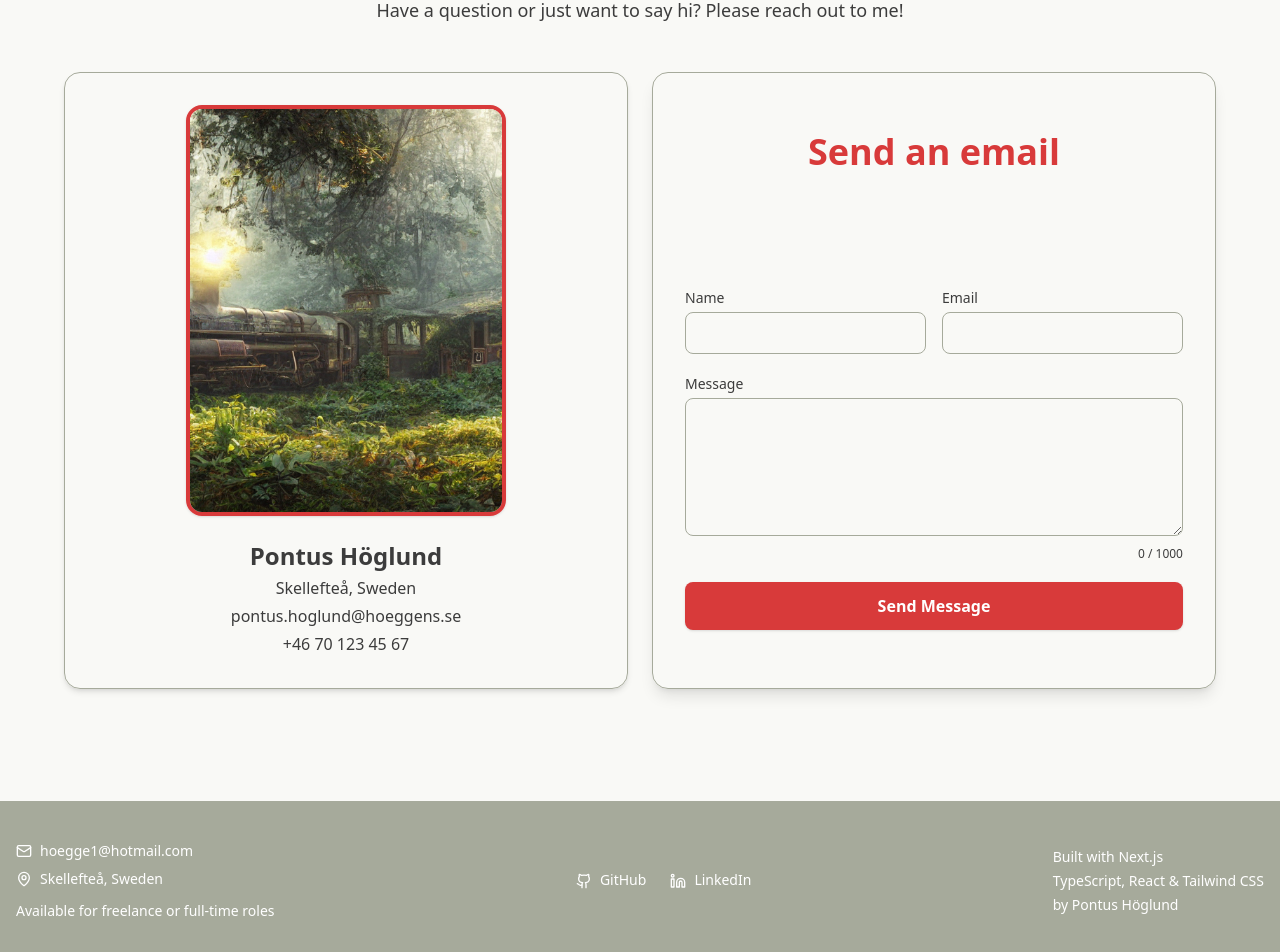
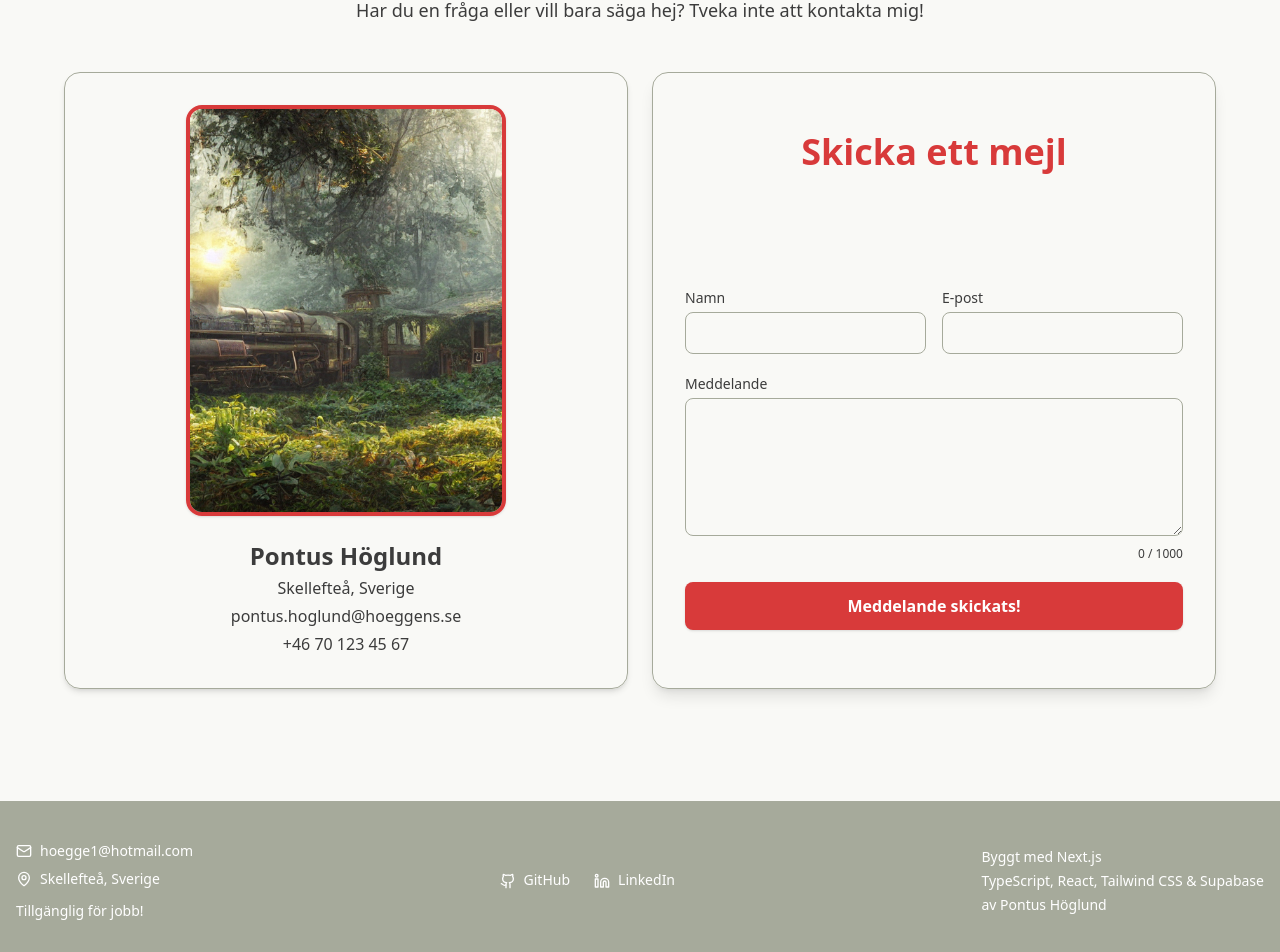
Before and after one commit to Hoeggens/Hoeggens.github.io, a Next.js app: page /contact in a window 1280 px wide. Shown: the part 172-1124 px from the top of the page. Built offline with nearby package versions, Linux system fonts and the light colour scheme; no server answers.

Commit message:
feat: Implement multilingual support for Footer, Contact, and NotFound pages

```diff
--- a/src/app/components/Footer.tsx
+++ b/src/app/components/Footer.tsx
@@ -1,6 +1,17 @@
+"use client";
 import { Mail, MapPin, Github, Linkedin } from "lucide-react";
+import { FOOTER_TEXT_SWE } from "../languages/swe_text";
+import { FOOTER_TEXT_ENG } from "../languages/eng_text";
+import { useLanguage } from "../lib/LanguageProvider";
 
 const Footer = () => {
+  const { language } = useLanguage();
+  let text;
+  if (language === "sv") {
+    text = FOOTER_TEXT_SWE;
+  } else {
+    text = FOOTER_TEXT_ENG;
+  }
   return (
     <footer className="bg-footer text-white py-10 2xl:py-20 px-4">
       <div className="container 2xl:text-3xl mx-auto flex flex-col md:flex-row justify-between items-center space-y-6 md:space-y-0 md:space-x-6 text-sm text-center md:text-left">
@@ -20,9 +31,9 @@ const Footer = () => {
           </div>
           <div className="flex items-center justify-center md:justify-start space-x-2">
             <MapPin size={16} className="2xl:h-7 2xl:w-7" />
-            <span>Skellefteå, Sweden</span>
+            <span>Skellefteå, {text.LOCATION}</span>
           </div>
-          <p className="pt-1">Available for freelance or full-time roles</p>
+          <p className="pt-1">{text.AVAILABILITY}</p>
         </div>
 
         {/* Social Links */}
@@ -60,9 +71,9 @@ const Footer = () => {
         {/* Footer Note */}
         <div>
           <div className="flex flex-col space-y-1">
-            <span>Built with Next.js</span>
-            <span>TypeScript, React & Tailwind CSS</span>
-            <span>by Pontus Höglund</span>
+            <span>{text.BUILT_WITH}</span>
+            <span>{text.TECH_STACK}</span>
+            <span>{text.AUTHOR}</span>
           </div>
         </div>
       </div>
--- a/src/app/contact/page.tsx
+++ b/src/app/contact/page.tsx
@@ -1,12 +1,22 @@
 "use client";
 import React, { useState } from "react";
 import Image from "next/image";
+import { CONTACT_SECTION_TEXT_SWE } from "../languages/swe_text";
+import { CONTACT_SECTION_TEXT_ENG } from "../languages/eng_text";
+import { useLanguage } from "../lib/LanguageProvider";
 
 const MAX_MESSAGE_LENGTH = 1000;
 
 export default function ContactPage() {
   const [form, setForm] = useState({ name: "", email: "", message: "" });
   const [submitted, setSubmitted] = useState(false);
+  const { language } = useLanguage();
+  let text;
+  if (language === "sv") {
+    text = CONTACT_SECTION_TEXT_SWE;
+  } else {
+    text = CONTACT_SECTION_TEXT_ENG;
+  }
 
   const handleChange = (
     e: React.ChangeEvent<HTMLInputElement | HTMLTextAreaElement>
@@ -29,10 +39,10 @@ export default function ContactPage() {
         {/* Heading */}
         <div className=" mb-12 ">
           <h1 className="text-4xl md:text-5xl 2xl:text-6xl font-bold text-center text-accent md:mt-2 mt-8">
-            Get In Touch
+            {text.TITLE}
           </h1>
           <p className="text-text text-center sm:text-lg 2xl:text-4xl">
-            Have a question or just want to say hi? Please reach out to me!
+            {text.DESCRIPTION}
           </p>
         </div>
 
@@ -55,7 +65,7 @@ export default function ContactPage() {
                 Pontus Höglund
               </h2>
               <p className="text-base text-secondary-text mb-1 2xl:text-2xl">
-                Skellefteå, Sweden
+                Skellefteå, {text.LOCATION}
               </p>
               <a
                 href="mailto:pontus.hoglund@hoeggens.se"
@@ -78,7 +88,7 @@ export default function ContactPage() {
             className="bg-card-bg border border-border rounded-2xl p-8 shadow-lg flex flex-col gap-5 h-full justify-center"
           >
             <h1 className="text-accent text-4xl font-semibold text-center mb-24 2xl:text-5xl">
-              Send an email
+              {text.SEND_EMAIL}
             </h1>
             <div className="grid grid-cols-1 sm:grid-cols-2 gap-4">
               <div>
@@ -86,7 +96,7 @@ export default function ContactPage() {
                   className="block text-sm font-medium text-secondary-text mb-1 2xl:text-2xl"
                   htmlFor="name"
                 >
-                  Name
+                  {text.NAME_LABEL}
                 </label>
                 <input
                   id="name"
@@ -103,7 +113,7 @@ export default function ContactPage() {
                   className="block text-sm font-medium text-secondary-text mb-1 2xl:text-2xl"
                   htmlFor="email"
                 >
-                  Email
+                  {text.EMAIL_LABEL}
                 </label>
                 <input
                   id="email"
@@ -122,7 +132,7 @@ export default function ContactPage() {
                 className="block text-sm font-medium text-secondary-text mb-1 2xl:text-2xl"
                 htmlFor="message"
               >
-                Message
+                {text.MESSAGE_LABEL}
               </label>
               <textarea
                 id="message"
@@ -148,7 +158,7 @@ export default function ContactPage() {
                   : "hover:bg-hoverlink"
               }`}
             >
-              {submitted ? "Message Sent!" : "Send Message"}
+              {submitted ? text.SEND_BUTTON : text.MESSAGE_SENT}
             </button>
           </form>
         </div>
--- a/src/app/languages/eng_text.ts
+++ b/src/app/languages/eng_text.ts
@@ -31,7 +31,7 @@ const PROJECT_SECTION_TEXT_ENG = {
 
 // FOOTER_TEXT
 const FOOTER_TEXT_ENG = {
-    LOCATION: "Skellefteå, Sweden",
+    LOCATION: "Sweden",
     AVAILABILITY: "Available for freelance or full-time roles",
     BUILT_WITH: "Built with Next.js",
     TECH_STACK: "TypeScript, React, Tailwind CSS & Supabase",
@@ -63,14 +63,23 @@ const ABOUT_SECTION_TEXT_ENG = {
 const CONTACT_SECTION_TEXT_ENG = {
     TITLE: "Get In Touch",
     DESCRIPTION: "Have a question or just want to say hi? Please reach out to me!",
-    LOCATION: "Skellefteå, Sweden",
+    LOCATION: "Sweden",
     SEND_EMAIL: "Send an email",
     NAME_LABEL: "Name",
     EMAIL_LABEL: "Email",
     MESSAGE_LABEL: "Message",
     SEND_BUTTON: "Send Message",
+    MESSAGE_SENT: "Message sent!",
 };
 
+const NOT_FOUND_PAGE_ENG = {
+    TITLE: "Page Not Found",
+    DESCRIPTION: "Redirecting to",
+    DESCRIPTION2: "homepage",
+    IN: "in",
+    SECONDS: "seconds",
+    NOW: "Go Home Now",
+}
 export {
   NAVBAR_LABELS_ENG,
   HERO_SECTION_TEXT_ENG,
@@ -78,4 +87,5 @@ export {
   FOOTER_TEXT_ENG,
   ABOUT_SECTION_TEXT_ENG,
   CONTACT_SECTION_TEXT_ENG,
+  NOT_FOUND_PAGE_ENG
 };
--- a/src/app/languages/swe_text.ts
+++ b/src/app/languages/swe_text.ts
@@ -30,8 +30,8 @@ const PROJECT_SECTION_TEXT_SWE = {
 
 // FOOTER_TEXT
 const FOOTER_TEXT_SWE = {
-  LOCATION: "Skellefteå, Sverige",
-  AVAILABILITY: "Tillgänglig för frilans- eller heltidsuppdrag",
+  LOCATION: "Sverige",
+  AVAILABILITY: "Tillgänglig för jobb!",
   BUILT_WITH: "Byggt med Next.js",
   TECH_STACK: "TypeScript, React, Tailwind CSS & Supabase",
   AUTHOR: "av Pontus Höglund",
@@ -41,7 +41,7 @@ const FOOTER_TEXT_SWE = {
 const ABOUT_SECTION_TEXT_SWE = {
   TITLE: "Om Mig",
   DESCRIPTION:
-    "Hej, jag heter Pontus! Jag är en systemutvecklare som brinner för att bygga" +
+    "Hej, jag heter Pontus! Jag är en systemutvecklare som brinner för att bygga " +
     "grymma, tillgängliga och högpresterande projekt. Min resa " +
     "började med en nyfikenhet kring hur saker fungerar på internet, och har " +
     "växt till en kärlek för open source, kunskapsdelning och " +
@@ -60,15 +60,24 @@ const ABOUT_SECTION_TEXT_SWE = {
 
 // CONTACT_SECTION_TEXT
 const CONTACT_SECTION_TEXT_SWE = {
-  TITLE: "Hör av dig",
+  TITLE: "Kom i kontakt",
   DESCRIPTION: "Har du en fråga eller vill bara säga hej? Tveka inte att kontakta mig!",
-  LOCATION: "Skellefteå, Sverige",
+  LOCATION: "Sverige",
   SEND_EMAIL: "Skicka ett mejl",
   NAME_LABEL: "Namn",
   EMAIL_LABEL: "E-post",
   MESSAGE_LABEL: "Meddelande",
   SEND_BUTTON: "Skicka meddelande",
+  MESSAGE_SENT: "Meddelande skickats!",
 };
+const NOT_FOUND_PAGE_SWE = {
+    TITLE: "Sidan hittades inte",
+    DESCRIPTION: "Omdirigeras till",
+    DESCRIPTION2: "startsidan",
+    IN: "om",
+    SECONDS: "sekunder",
+    NOW: "Gå till startsidan nu",
+}
 
 export {
   NAVBAR_LABELS_SWE,
@@ -77,4 +86,5 @@ export {
   FOOTER_TEXT_SWE,
   ABOUT_SECTION_TEXT_SWE,
   CONTACT_SECTION_TEXT_SWE,
+  NOT_FOUND_PAGE_SWE
 };
--- a/src/app/not-found.tsx
+++ b/src/app/not-found.tsx
@@ -4,10 +4,20 @@ import Image from "next/image";
 import React, { useEffect, useState } from "react";
 import Link from "next/link";
 import { useRouter } from "next/navigation";
+import { NOT_FOUND_PAGE_SWE } from "../app/languages/swe_text";
+import { NOT_FOUND_PAGE_ENG } from "../app/languages/eng_text";
+import { useLanguage } from "../app/lib/LanguageProvider";
 
 export default function NotFoundPage() {
   const [seconds, setSeconds] = useState(30);
   const router = useRouter();
+  const { language } = useLanguage();
+  let text;
+  if (language === "sv") {
+    text = NOT_FOUND_PAGE_SWE;
+  } else {
+    text = NOT_FOUND_PAGE_ENG;
+  }
 
   useEffect(() => {
     if (seconds === 0) {
@@ -37,17 +47,18 @@ export default function NotFoundPage() {
         className="text-2xl font-semibold mt-0 transition-all duration-700"
         style={{ opacity: seconds === 0 ? 0.5 : 1 }}
       >
-        Page Not Found
+        {text.TITLE}
       </h2>
       <p
         className="my-6 text-lg transition-opacity duration-700"
         style={{ opacity: seconds === 0 ? 0.5 : 1 }}
       >
-        Redirecting to{" "}
+        {text.DESCRIPTION}{" "}
         <Link href="/" className="text-accent underline font-semibold">
-          homepage
+          {text.DESCRIPTION2}
         </Link>{" "}
-        in <span className="text-accent font-bold">{seconds}</span> seconds.
+        {text.IN} <span className="text-accent font-bold">{seconds}</span>{" "}
+        {text.SECONDS}.
       </p>
       <Link
         href="/"
@@ -57,7 +68,7 @@ export default function NotFoundPage() {
           pointerEvents: seconds === 0 ? "none" : "auto",
         }}
       >
-        Go Home Now
+        {text.NOW}
       </Link>
     </main>
   );
```
